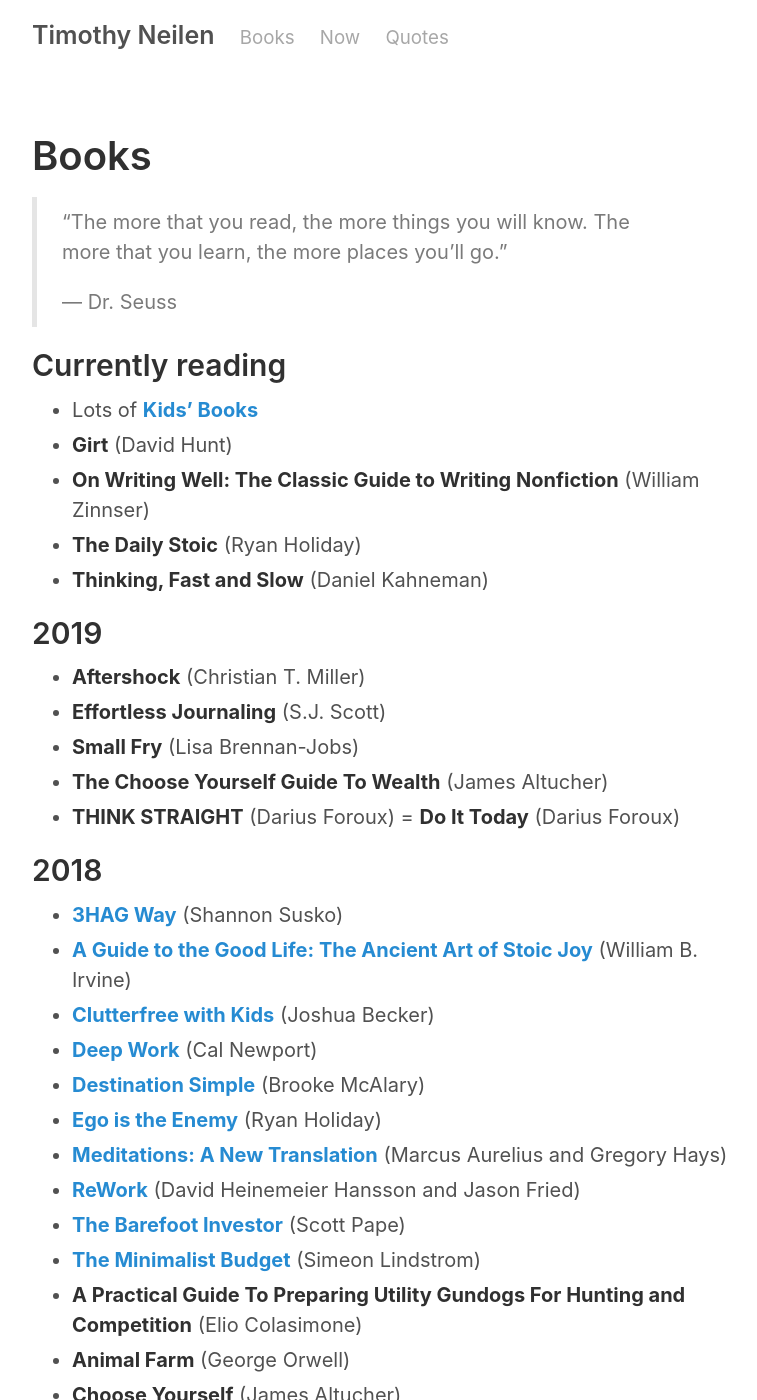
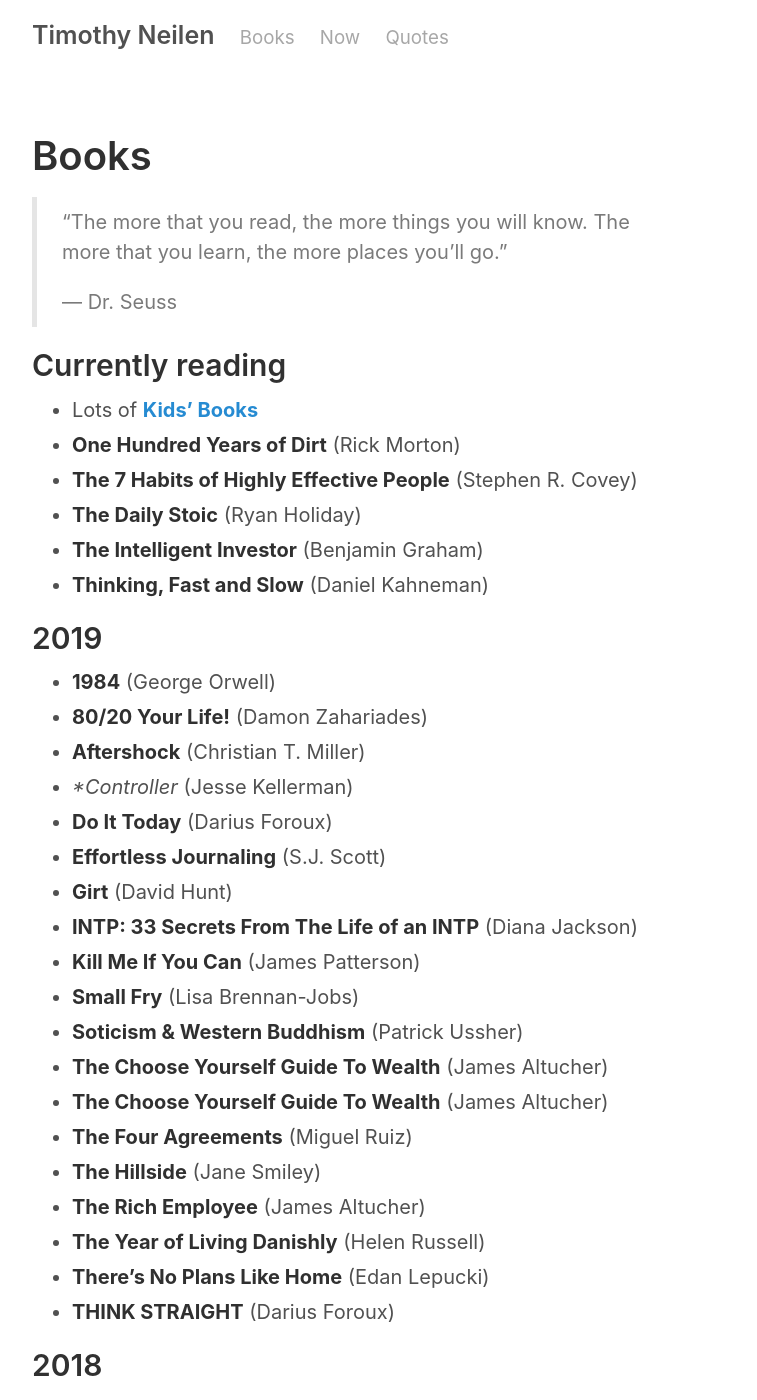
Before and after one commit to teejayen/teejayen.github.io, a Jekyll site: the page built from books.md, in a window 1280 px wide and 1400 px high. Shown: the whole window, without its empty margins (258-1015 px from the left). Built offline with Jekyll 4.4.1, drawn with Linux system fonts in a browser that asks for light colours.

Commit message:
updated books page for the first time in a while!

```diff
--- a/books.md
+++ b/books.md
@@ -16,19 +16,33 @@
 ## Currently reading
 
 - Lots of [**Kids' Books**](/kidsbooks)
-- **Girt** (David Hunt)
-- **On Writing Well: The Classic Guide to Writing Nonfiction** (William Zinnser)
+- **One Hundred Years of Dirt** (Rick Morton)
+- **The 7 Habits of Highly Effective People** (Stephen R. Covey)
 - **The Daily Stoic** (Ryan Holiday)
+- **The Intelligent Investor** (Benjamin Graham)
 - **Thinking, Fast and Slow** (Daniel Kahneman)
 
 ## 2019
 
+- **1984** (George Orwell)
+- **80/20 Your Life!** (Damon Zahariades)
 - **Aftershock** (Christian T. Miller)
+- **Controller* (Jesse Kellerman)
+- **Do  It Today** (Darius Foroux)
 - **Effortless Journaling** (S.J. Scott)
+- **Girt** (David Hunt)
+- **INTP: 33 Secrets From The Life of an INTP** (Diana Jackson)
+- **Kill Me If You Can** (James Patterson)
 - **Small Fry** (Lisa Brennan-Jobs)
+- **Soticism & Western Buddhism** (Patrick Ussher)
 - **The Choose Yourself Guide To Wealth** (James Altucher)
+- **The Choose Yourself Guide To Wealth** (James Altucher)
+- **The Four Agreements** (Miguel Ruiz)
+- **The Hillside** (Jane Smiley)
+- **The Rich Employee** (James Altucher)
+- **The Year of Living Danishly** (Helen Russell)
+- **There's No Plans Like Home** (Edan Lepucki)
 - **THINK STRAIGHT** (Darius Foroux)
-= **Do  It Today** (Darius Foroux)
 
 ## 2018
 
```
Also changed, not shown: other parts of books.md (+1 -1 lines).
